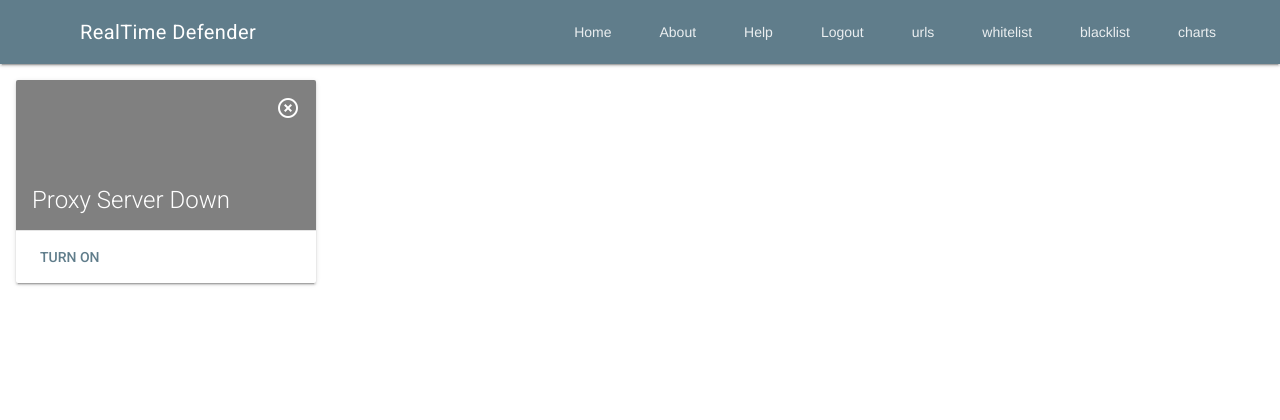
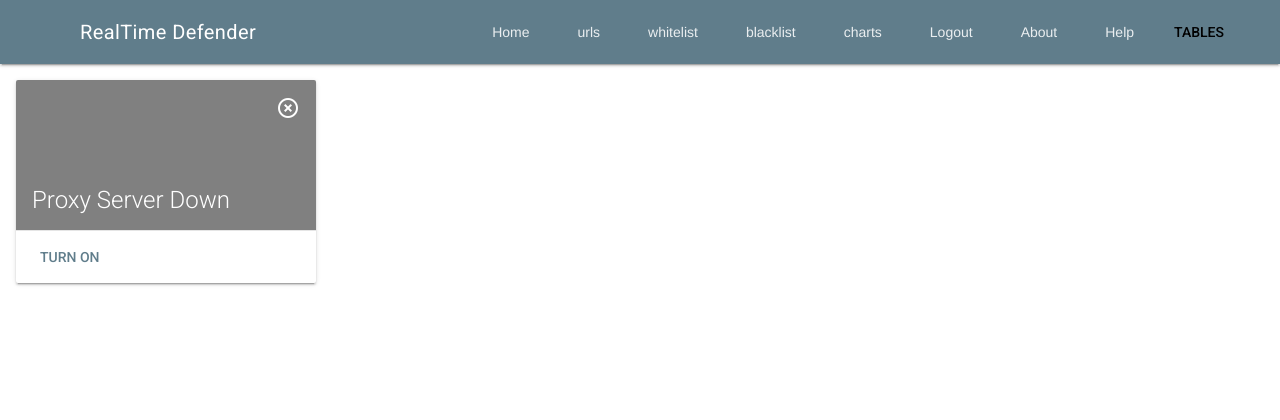
Before and after one commit to sjmikee/rdef, a Django app: page / in a window 1280 px wide. Shown: the top 420 px of the page. Run offline with Django 3.2, Linux system fonts and the light colour scheme; a user stored in the database is signed in; data that the repository does not hold is empty.

Commit message:
added tables button

```diff
--- a/web_interface/rdef_web/views.py
+++ b/web_interface/rdef_web/views.py
@@ -163,11 +163,12 @@ def BLitem_remove(request, pk):
 @login_required
 def BLitem_move_to_WL(request, pk):
     item = blacklist.objects.get(id=pk)
-    whitelist.objects.create(item)
+    whitelist.objects.create(
+        date=item.date, time=item.time, url=item.url, protocol=item.protocol)
     blacklist.objects.filter(id=pk).delete()
     table = BLTable(blacklist.objects.all())
 
-    return render(request, "rdef_web/urls_table/html", {"table": table})
+    return render(request, "rdef_web/urls_table.html", {"table": table})
 
 
 @login_required
--- a/web_interface/templates/rdef_web/base.html
+++ b/web_interface/templates/rdef_web/base.html
@@ -18,33 +18,49 @@
       <!-- Navigation. We hide it in small screens. -->
       <nav class="mdl-navigation mdl-layout--large-screen-only">
         <a class="mdl-navigation__link" href="{% url 'index' %}">Home</a>
-        <a class="mdl-navigation__link" href="">About</a>
-        <a class="mdl-navigation__link" href="">Help</a>
         {% if user.is_authenticated %}
-        <a class="mdl-navigation__link" href={% url 'rdef_web:user_logout' %}>Logout</a>
         <a class="mdl-navigation__link" href={% url 'rdef_web:urls_table' %}>urls</a>
         <a class="mdl-navigation__link" href={% url 'rdef_web:whitelist_table' %}>whitelist</a>
         <a class="mdl-navigation__link" href={% url 'rdef_web:blacklist_table' %}>blacklist</a>
         <a class="mdl-navigation__link" href={% url 'rdef_web:charts' %}>charts</a>
+        <a class="mdl-navigation__link" href={% url 'rdef_web:user_logout' %}>Logout</a>
         {% else %}
         <a class="mdl-navigation__link" href={% url 'rdef_web:user_login' %}>Login</a>
         <a class="mdl-navigation__link" href={% url 'rdef_web:user_register' %}>Register</a>
         {% endif %}
+        <a class="mdl-navigation__link" href="">About</a>
+        <a class="mdl-navigation__link" href="">Help</a>
+        <!-- Right aligned menu below button -->
+        <button id="demo-menu-lower-right" class="mdl-button mdl-js-button">
+            tables
+        </button>
+
+        <ul class="mdl-menu mdl-menu--bottom-right mdl-js-menu mdl-js-ripple-effect" for="demo-menu-lower-right">
+          <li class="mdl-menu__item"><a href={% url 'rdef_web:urls_table' %}>urls</a></li>
+          <li class="mdl-menu__item"><a href={% url 'rdef_web:whitelist_table' %}>whitelist</a></li>
+          <li class="mdl-menu__item"><a href={% url 'rdef_web:blacklist_table' %}>blacklist</a></li>
+        </ul>
+        <!-- Right end-->
       </nav>
     </div>
   </header>
   <div class="mdl-layout__drawer">
     <span class="mdl-layout-title">RealTime Defender</span>
     <nav class="mdl-navigation">
-      <a class="mdl-navigation__link" href="{% url 'index' %}">Home</a>
-        <a class="mdl-navigation__link" href="">About</a>
-        <a class="mdl-navigation__link" href="">Help</a>
+        <a class="mdl-navigation__link" href="{% url 'index' %}">Home</a>
         {% if user.is_authenticated %}
+        <a class="mdl-navigation__link" href={% url 'rdef_web:urls_table' %}>urls</a>
+        <a class="mdl-navigation__link" href={% url 'rdef_web:whitelist_table' %}>whitelist</a>
+        <a class="mdl-navigation__link" href={% url 'rdef_web:blacklist_table' %}>blacklist</a>
+        <a class="mdl-navigation__link" href={% url 'rdef_web:charts' %}>charts</a>
         <a class="mdl-navigation__link" href={% url 'rdef_web:user_logout' %}>Logout</a>
         {% else %}
         <a class="mdl-navigation__link" href={% url 'rdef_web:user_login' %}>Login</a>
         <a class="mdl-navigation__link" href={% url 'rdef_web:user_register' %}>Register</a>
         {% endif %}
+        <a class="mdl-navigation__link" href="">About</a>
+        <a class="mdl-navigation__link" href="">Help</a>
+
     </nav>
   </div>
   <main class="mdl-layout__content">
```
Also changed, not shown: resources/realdefdb.db.
